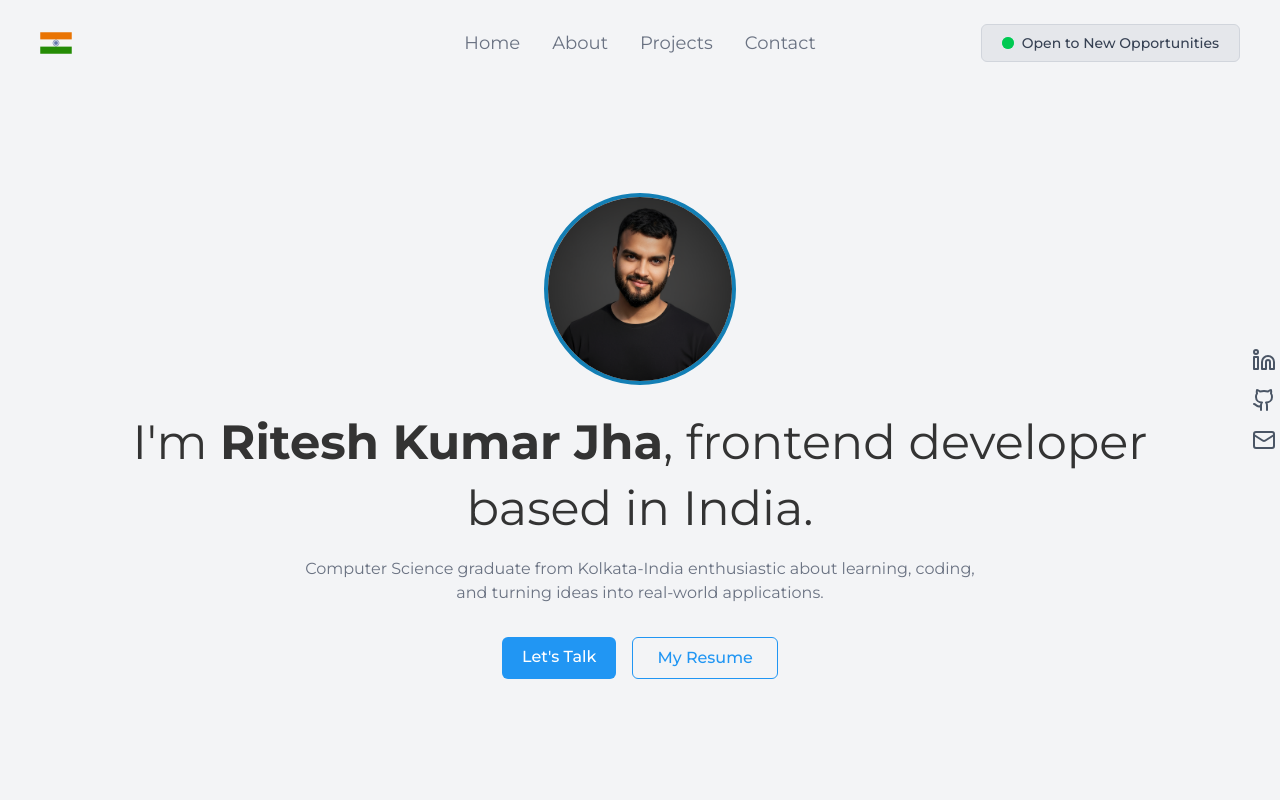
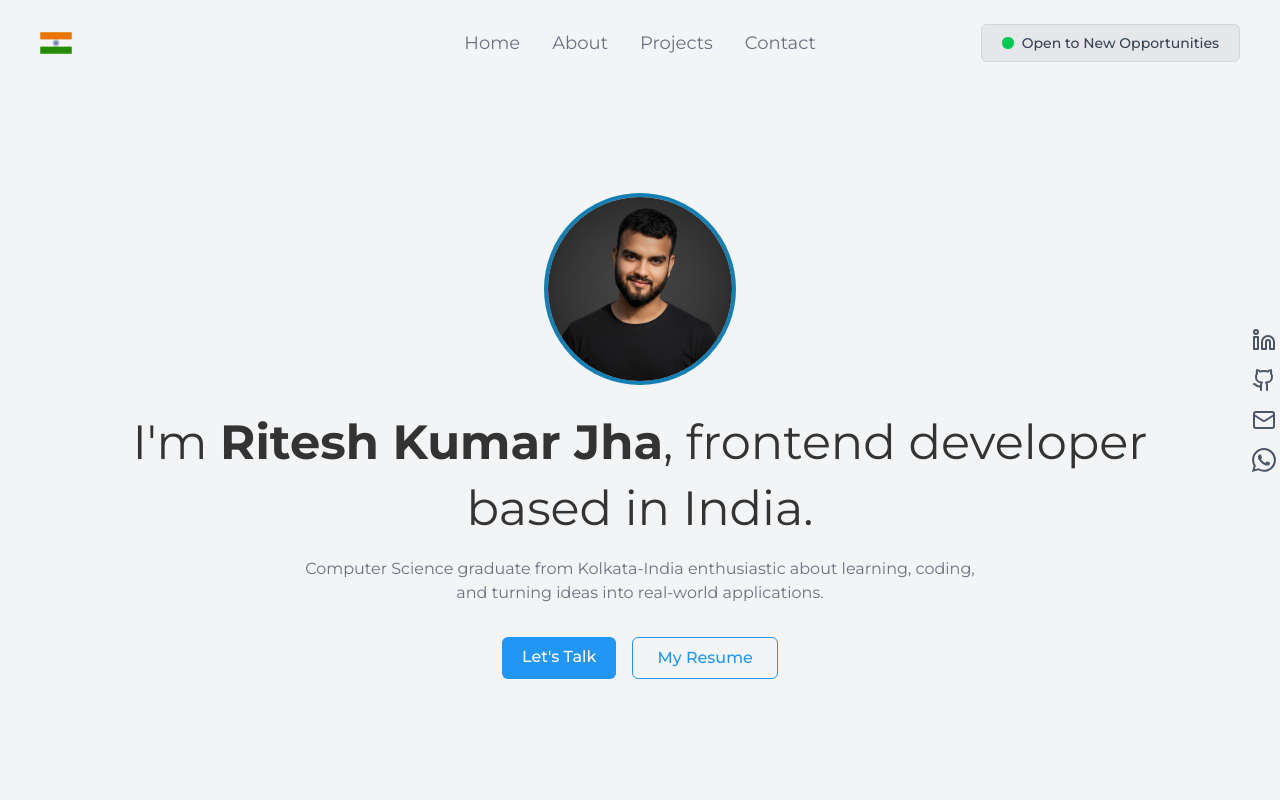
Before and after one commit to rjritesh/New-Portfolio, a React (Vite) app: page / in a window 1280 px wide. Shown: the top 800 px of the page. Built offline with nearby package versions, Linux system fonts and the light colour scheme.

Commit message:
Add social icon

```diff
--- a/src/components/Socials.jsx
+++ b/src/components/Socials.jsx
@@ -1,4 +1,5 @@
 import { Linkedin, Github, Mail } from "lucide-react";
+import { BsWhatsapp } from "react-icons/bs";
 
 const Socials = () => {
   return (
@@ -33,6 +34,14 @@
       >
         <Mail size={24} />
       </a>
+      <a
+        href="https://wa.me/916290840066"
+        target="_blank"
+        rel="noopener noreferrer"
+        className="text-gray-600 hover:text-blue-500 transition"
+      >
+        <BsWhatsapp size={24} />
+      </a>
     </div>
   );
 };
```
